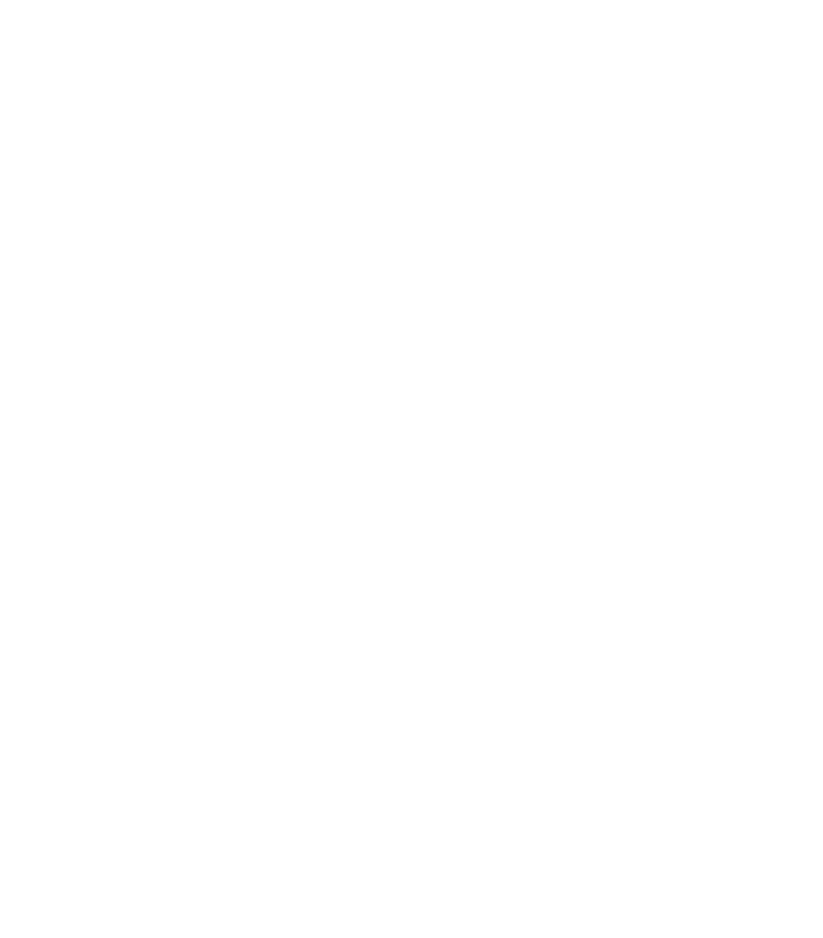
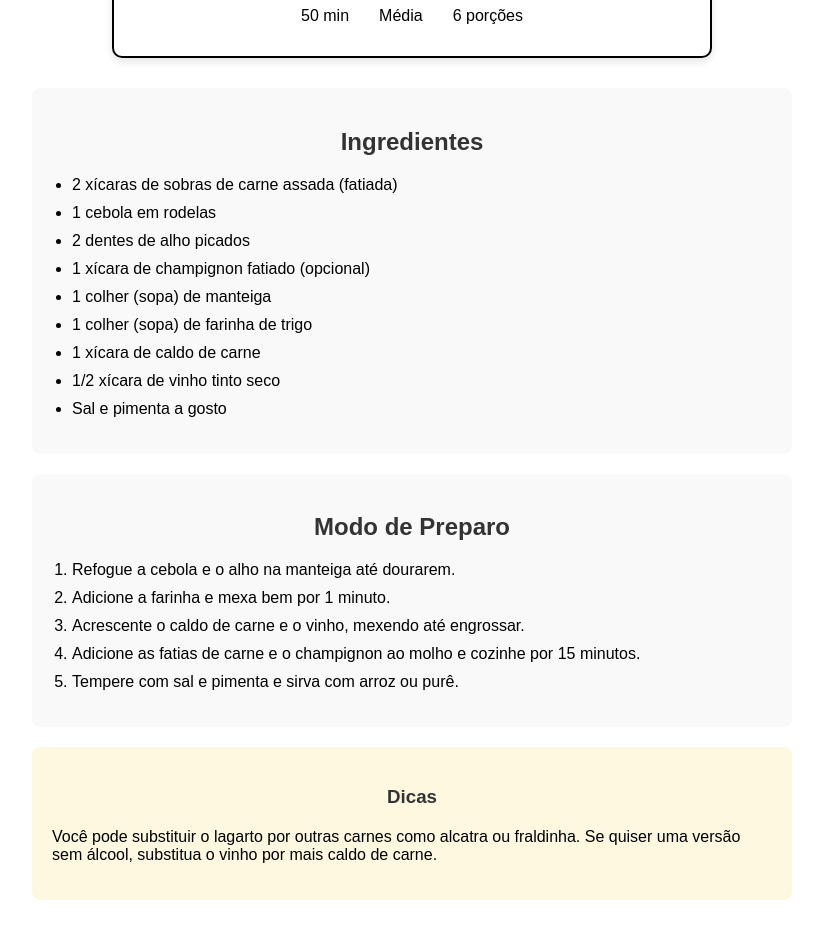
Before and after one commit to Rirfit/PI-ECOmida_4DSM, a React (Vite) app in the folder PI/: page /Lagarto in a window 1280 px wide. Before the commit this address had no page. Shown: the part 540-1478 px from the top of the page, without its empty margins (228-1051 px from the left). Before the commit the page ends 800 px from the top, so only its background shows below. Built offline with nearby package versions, Linux system fonts and the light colour scheme.

Commit message:
Restando das receitas

```diff
--- a/PI/src/App.jsx
+++ b/PI/src/App.jsx
@@ -18,6 +18,10 @@ import Panqueca from './pages/carnes/Panqueca'
 import Pave from './pages/sobremesas/Pave'
 import SorveteMorango from './pages/sobremesas/SorveteMorango'
 import TortaLimao from './pages/sobremesas/TortaLimao'
+import PicanhaManteiga from './pages/Carnes/PicanhaManteiga'
+import LegumesCarne from './pages/carnes/LegumesCarne'
+import Lagarto from './pages/carnes/Lagarto'
+
 
 function App() {
   return (
@@ -42,6 +46,10 @@ function App() {
           <Route path='Pave'element={<Pave/>} />
           <Route path='SorveteMorango'element={<SorveteMorango/>} />
           <Route path='TortaLimao'element={<TortaLimao/>} />
+          <Route path='PicanhaManteiga'element={<PicanhaManteiga/>} />
+          <Route path='LegumesCarne'element={<LegumesCarne/>} />
+          <Route path='Lagarto'element={<Lagarto/>} />
+
         </Routes>
       </BrowserRouter>
     </>
--- a/PI/src/pages/aves/aves.jsx
+++ b/PI/src/pages/aves/aves.jsx
@@ -1,6 +1,12 @@
 import React from 'react';
 import Header from '../../components/header/Header';
 import Footer from '../../components/footer/Footer';
+import "../receitas/Receitas.css"
+import { Link } from 'react-router-dom';
+import legumes from '../../assets/legumes-carne.jpg'
+import lagarto from '../../assets/lagarto-molho-madeira.jpg'
+import panqueca from '../../assets/panqueca-de-carne.jpg'
+import picanha from '../../assets/picanha-na-manteiga.jpeg'
 
 function Aves() {
     return (
@@ -8,11 +14,35 @@ function Aves() {
             <Header />
             <div className="pagina">
 
+                <div className="receitas-container">
+
+                    <Link to="/Panqueca" className="categoria">
+                        <img src={panqueca} alt="panqueca" />
+                        <h4>Panqueca de carne</h4>
+                    </Link>
+
+                    <Link to="/Carnes" className="categoria">
+                        <img src={lagarto} alt="lagarto" />
+                        <h4>Lagarto ao molho madeira</h4>
+                    </Link>
+
+                    <Link to="/Peixes" className="categoria">
+                        <img src={legumes} alt="legumes" />
+                        <h4>Legumes com carne</h4>
+                    </Link>
+
+                    <Link to="/Aves" className="categoria">
+                        <img src={picanha} alt="picanha" />
+                        <h4>Picanha na manteiga</h4>
+                    </Link>
+                </div>
             </div>
             <Footer />
+        </>
 
-        </>
+
+
     )
-}
+};
 
-export default Aves
+export default Aves;
--- a/PI/src/pages/carnes/Carnes.jsx
+++ b/PI/src/pages/carnes/Carnes.jsx
@@ -21,17 +21,17 @@ function Carnes() {
                         <h4>Panqueca de carne</h4>
                     </Link>
 
-                    <Link to="/Carnes" className="categoria">
+                    <Link to="/Lagarto" className="categoria">
                         <img src={lagarto} alt="lagarto" />
                         <h4>Lagarto ao molho madeira</h4>
                     </Link>
 
-                    <Link to="/Peixes" className="categoria">
+                    <Link to="/LegumesCarne" className="categoria">
                         <img src={legumes} alt="legumes" />
                         <h4>Legumes com carne</h4>
                     </Link>
 
-                    <Link to="/Aves" className="categoria">
+                    <Link to="/PicanhaManteiga" className="categoria">
                         <img src={picanha} alt="picanha" />
                         <h4>Picanha na manteiga</h4>
                     </Link>
--- /dev/null
+++ b/PI/src/pages/carnes/Lagarto.jsx
@@ -0,0 +1,62 @@
+// src/pages/receitas/Lagarto.jsx
+import { useState } from 'react';
+import "../sobremesas/Bolo.css";
+import lagarto from '../../assets/lagarto-molho-madeira.jpg';
+import Header from '../../components/header/Header';
+
+function Lagarto() {
+  const [porcoes, setPorcoes] = useState(6);
+
+  return (
+    <>
+      <Header />
+      <div className="pagina-receita">
+        <header className="receita-header">
+          <h1>Lagarto ao Molho Madeira com Sobras</h1>
+        </header>
+
+        <div className="imagem-e-info-container">
+          <img src={lagarto} alt="Lagarto ao molho madeira" className="receita-imagem" />
+          <div className="receita-info">
+            <div className="info-item"><p>50 min</p></div>
+            <div className="info-item"><p>Média</p></div>
+            <div className="info-item"><p>{porcoes} porções</p></div>
+          </div>
+        </div>
+
+        <section className="ingredientes">
+          <h2>Ingredientes</h2>
+          <ul>
+            <li>2 xícaras de sobras de carne assada (fatiada)</li>
+            <li>1 cebola em rodelas</li>
+            <li>2 dentes de alho picados</li>
+            <li>1 xícara de champignon fatiado (opcional)</li>
+            <li>1 colher (sopa) de manteiga</li>
+            <li>1 colher (sopa) de farinha de trigo</li>
+            <li>1 xícara de caldo de carne</li>
+            <li>1/2 xícara de vinho tinto seco</li>
+            <li>Sal e pimenta a gosto</li>
+          </ul>
+        </section>
+
+        <section className="preparo">
+          <h2>Modo de Preparo</h2>
+          <ol>
+            <li>Refogue a cebola e o alho na manteiga até dourarem.</li>
+            <li>Adicione a farinha e mexa bem por 1 minuto.</li>
+            <li>Acrescente o caldo de carne e o vinho, mexendo até engrossar.</li>
+            <li>Adicione as fatias de carne e o champignon ao molho e cozinhe por 15 minutos.</li>
+            <li>Tempere com sal e pimenta e sirva com arroz ou purê.</li>
+          </ol>
+        </section>
+
+        <section className="dicas">
+          <h3>Dicas</h3>
+          <p>Você pode substituir o lagarto por outras carnes como alcatra ou fraldinha. Se quiser uma versão sem álcool, substitua o vinho por mais caldo de carne.</p>
+        </section>
+      </div>
+    </>
+  );
+}
+
+export default Lagarto;
--- /dev/null
+++ b/PI/src/pages/carnes/LegumesCarne.jsx
@@ -0,0 +1,61 @@
+// src/pages/receitas/LegumesCarne.jsx
+import { useState } from 'react';
+import "../sobremesas/Bolo.css";
+import legumes from '../../assets/legumes-carne.jpg';
+import Header from '../../components/header/Header';
+
+function LegumesCarne() {
+  const [porcoes, setPorcoes] = useState(4);
+
+  return (
+    <>
+      <Header />
+      <div className="pagina-receita">
+        <header className="receita-header">
+          <h1>Refogado de Legumes com Carne Reaproveitada</h1>
+        </header>
+
+        <div className="imagem-e-info-container">
+          <img src={legumes} alt="Legumes com carne" className="receita-imagem" />
+          <div className="receita-info">
+            <div className="info-item"><p>30 min</p></div>
+            <div className="info-item"><p>Fácil</p></div>
+            <div className="info-item"><p>{porcoes} porções</p></div>
+          </div>
+        </div>
+
+        <section className="ingredientes">
+          <h2>Ingredientes</h2>
+          <ul>
+            <li>2 xícaras de sobras de carne (picada ou desfiada)</li>
+            <li>1 cenoura em rodelas</li>
+            <li>1 abobrinha picada</li>
+            <li>1 batata em cubos</li>
+            <li>1 tomate picado</li>
+            <li>1 cebola picada</li>
+            <li>2 colheres (sopa) de óleo</li>
+            <li>Sal, pimenta e cheiro-verde a gosto</li>
+          </ul>
+        </section>
+
+        <section className="preparo">
+          <h2>Modo de Preparo</h2>
+          <ol>
+            <li>Aqueça o óleo e refogue a cebola até dourar.</li>
+            <li>Adicione os legumes e refogue por alguns minutos.</li>
+            <li>Adicione um pouco de água, tampe e cozinhe até os legumes ficarem macios.</li>
+            <li>Acrescente a carne picada e o tomate e deixe cozinhar por mais 5 minutos.</li>
+            <li>Acerte o sal, pimenta e finalize com cheiro-verde.</li>
+          </ol>
+        </section>
+
+        <section className="dicas">
+          <h3>Dicas</h3>
+          <p>Use os legumes que tiver na geladeira: chuchu, vagem, couve-flor, etc. Esta receita é ótima para marmitas!</p>
+        </section>
+      </div>
+    </>
+  );
+}
+
+export default LegumesCarne;
--- /dev/null
+++ b/PI/src/pages/carnes/PicanhaManteiga.jsx
@@ -0,0 +1,59 @@
+// src/pages/receitas/PicanhaManteiga.jsx
+import { useState } from 'react';
+import "../sobremesas/Bolo.css";
+import picanha from '../../assets/picanha-na-manteiga.jpeg';
+import Header from '../../components/header/Header';
+
+function PicanhaManteiga() {
+  const [porcoes, setPorcoes] = useState(3);
+
+  return (
+    <>
+      <Header />
+      <div className="pagina-receita">
+        <header className="receita-header">
+          <h1>Picanha na Manteiga com Sobras</h1>
+        </header>
+
+        <div className="imagem-e-info-container">
+          <img src={picanha} alt="Picanha na manteiga" className="receita-imagem" />
+          <div className="receita-info">
+            <div className="info-item"><p>20 min</p></div>
+            <div className="info-item"><p>Fácil</p></div>
+            <div className="info-item"><p>{porcoes} porções</p></div>
+          </div>
+        </div>
+
+        <section className="ingredientes">
+          <h2>Ingredientes</h2>
+          <ul>
+            <li>2 xícaras de sobras de picanha ou carne grelhada</li>
+            <li>2 colheres (sopa) de manteiga</li>
+            <li>2 dentes de alho picados</li>
+            <li>1 colher (chá) de mostarda (opcional)</li>
+            <li>Sal e pimenta a gosto</li>
+            <li>Salsinha para finalizar</li>
+          </ul>
+        </section>
+
+        <section className="preparo">
+          <h2>Modo de Preparo</h2>
+          <ol>
+            <li>Derreta a manteiga em uma frigideira e doure o alho.</li>
+            <li>Acrescente a carne fatiada ou em tiras, refogue por 5 a 10 minutos.</li>
+            <li>Adicione a mostarda, se quiser, e misture bem.</li>
+            <li>Finalize com sal, pimenta e salsinha.</li>
+            <li>Sirva com arroz ou farofa.</li>
+          </ol>
+        </section>
+
+        <section className="dicas">
+          <h3>Dicas</h3>
+          <p>Ideal para aproveitar carne do churrasco. Você pode usar a mesma base com frango ou linguiça.</p>
+        </section>
+      </div>
+    </>
+  );
+}
+
+export default PicanhaManteiga;
```
Also changed, not shown: PI/src/pages/peixes/Peixes.jsx (+33 -2 lines), PI/src/assets/legumes-carne.jpg, PI/src/pages/aves/aves.css (deleted), PI/src/pages/peixes/Peixes.css (deleted).
